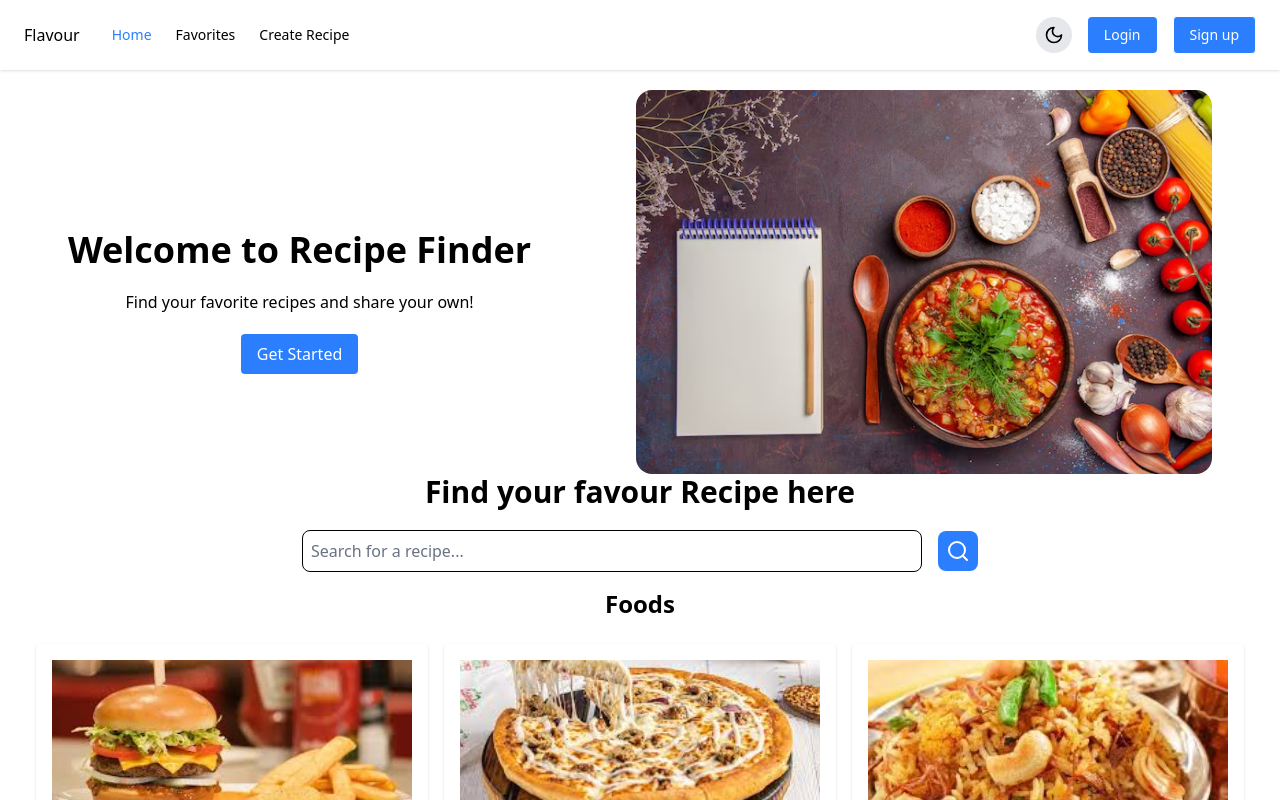
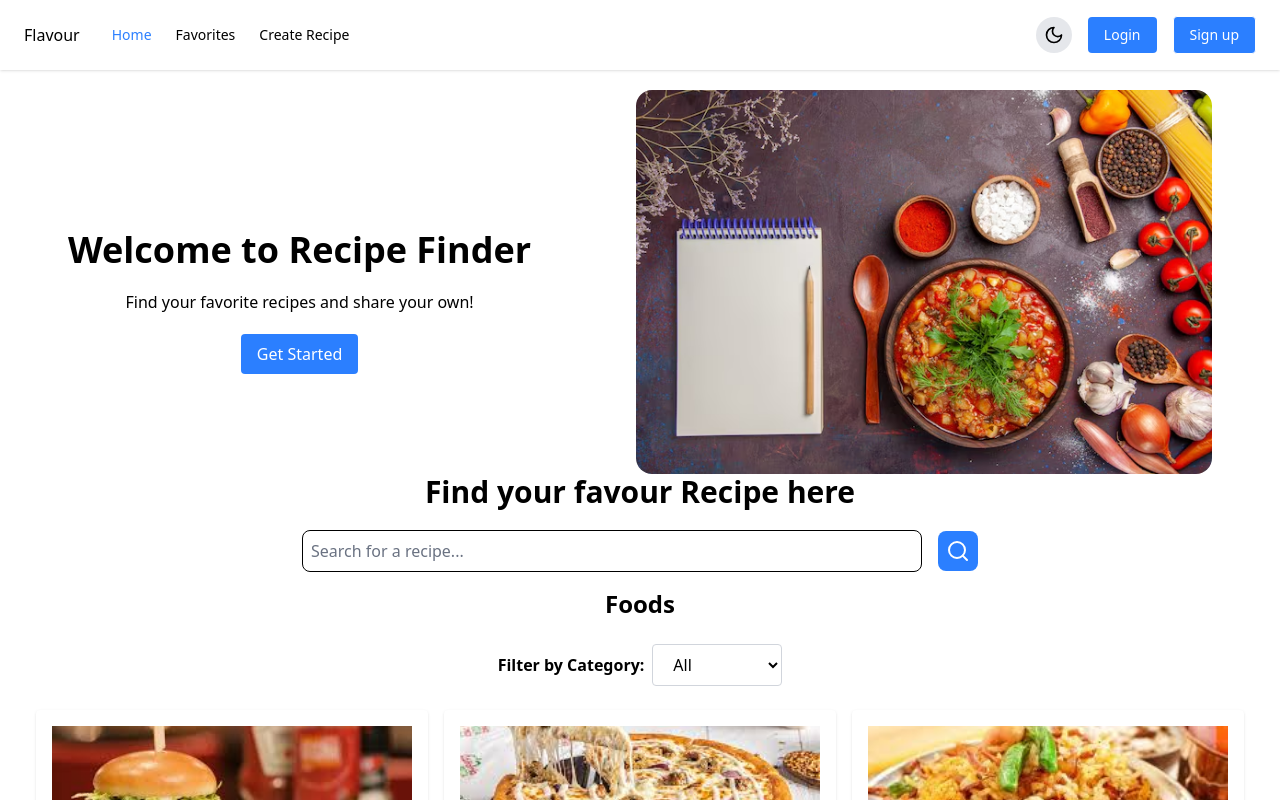
Before and after one commit to Kirushnabalan/Recipe-Web, a React (Vite) app: page / in a window 1280 px wide. Shown: the top 800 px of the page. Built offline with nearby package versions, Linux system fonts and the light colour scheme.

Commit message:
add filter option

```diff
--- a/src/commponents/Foods.jsx
+++ b/src/commponents/Foods.jsx
@@ -5,16 +5,51 @@ import { AppContext } from "../contest/AppContext";
 const Foods = () => {
   const { recipes } = useContext(AppContext);
   const navigate = useNavigate();
+  const [selectedCategory, setSelectedCategory] = useState("All");
 
   const handleClick = (id) => {
     navigate(`/recipe/${id}`);
   };
 
+  const handleCategoryChange = (event) => {
+    setSelectedCategory(event.target.value);
+  };
+
+  const filteredRecipes =
+    selectedCategory === "All"
+      ? recipes
+      : recipes.filter((recipe) => recipe.category === selectedCategory);
+
+  const uniqueCategories = [
+    "All",
+    ...new Set(recipes.map((recipe) => recipe.category)),
+  ];
+
   return (
     <div className="container mx-auto p-4">
       <h1 className="text-2xl font-bold text-center mb-6">Foods</h1>
+
+      {/* Category Filter */}
+      <div className="mb-6 text-center">
+        <label htmlFor="category" className="mr-2 font-semibold">
+          Filter by Category:
+        </label>
+        <select
+          id="category"
+          value={selectedCategory}
+          onChange={handleCategoryChange}
+          className="border border-gray-300 rounded px-4 py-2"
+        >
+          {uniqueCategories.map((category) => (
+            <option key={category} value={category}>
+              {category}
+            </option>
+          ))}
+        </select>
+      </div>
+
       <div className="grid grid-cols-1 sm:grid-cols-2 lg:grid-cols-3 gap-4">
-        {recipes.map((recipe) => (
+        {filteredRecipes.map((recipe) => (
           <div
             key={recipe.id}
             className="bg-white rounded shadow p-4 cursor-pointer"
```
Also changed, not shown: src/commponents/SearchBar.jsx (+5 -3 lines).
